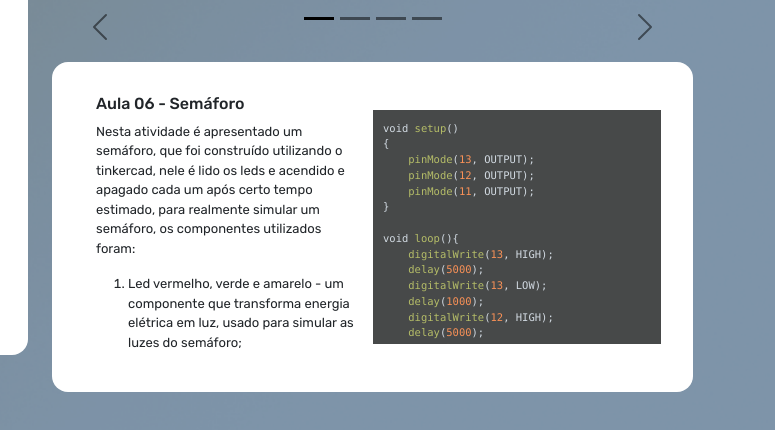
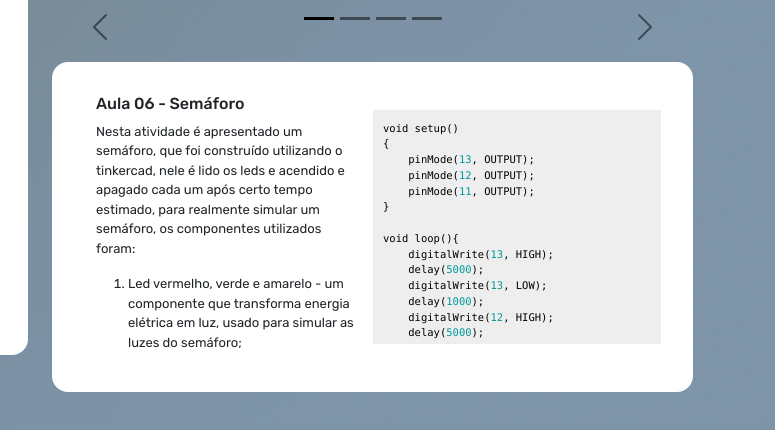
Before and after one commit to daniggie/ux-ui-unagi-v-4, a plain HTML site: page index.html in a window 1280 px wide. Shown: the part 488-918 px from the top of the page, 505-1280 px from the left. Drawn offline with nearby package versions, Linux system fonts and the light colour scheme.

Commit message:
theme highlight ajust

```diff
--- a/assets/style.css
+++ b/assets/style.css
@@ -47,29 +47,15 @@ code{
     max-height: 270px;
 }
 
-code::-webkit-scrollbar {
-    width: 12px;
-}
-
-code::-webkit-scrollbar-track {
-background: #474949;
-}
-
-code::-webkit-scrollbar-thumb {
-background-color: rgba(0, 0, 0);
-border-radius: 20px;
-border: 3px solid #474949;
-}
-
-.description::-webkit-scrollbar {
+code::-webkit-scrollbar, .description::-webkit-scrollbar {
     width: 8px;
 }
 
-.description::-webkit-scrollbar-track {
+code::-webkit-scrollbar-track, .description::-webkit-scrollbar-track {
 background: #d8d8d8;
 }
 
-.description::-webkit-scrollbar-thumb {
+code::-webkit-scrollbar-thumb, .description::-webkit-scrollbar-thumb {
 background-color: rgb(180, 180, 180);
 border-radius: 20px;
 }
--- a/index.html
+++ b/index.html
@@ -9,7 +9,7 @@
 
     <link rel="shortcut icon" href="images/icons/fav-icon.png" type="image/x-icon">
     <link rel="stylesheet" href="assets/style.css">
-    <link rel="stylesheet" href="https://cdnjs.cloudflare.com/ajax/libs/highlight.js/11.5.1/styles/rainbow.min.css">
+    <link rel="stylesheet" href="https://cdnjs.cloudflare.com/ajax/libs/highlight.js/11.5.1/styles/foundation.min.css">
 
     <!-- Bootstrap -->
     <link href="https://cdn.jsdelivr.net/npm/bootstrap@5.2.0-beta1/dist/css/bootstrap.min.css" rel="stylesheet"
```
